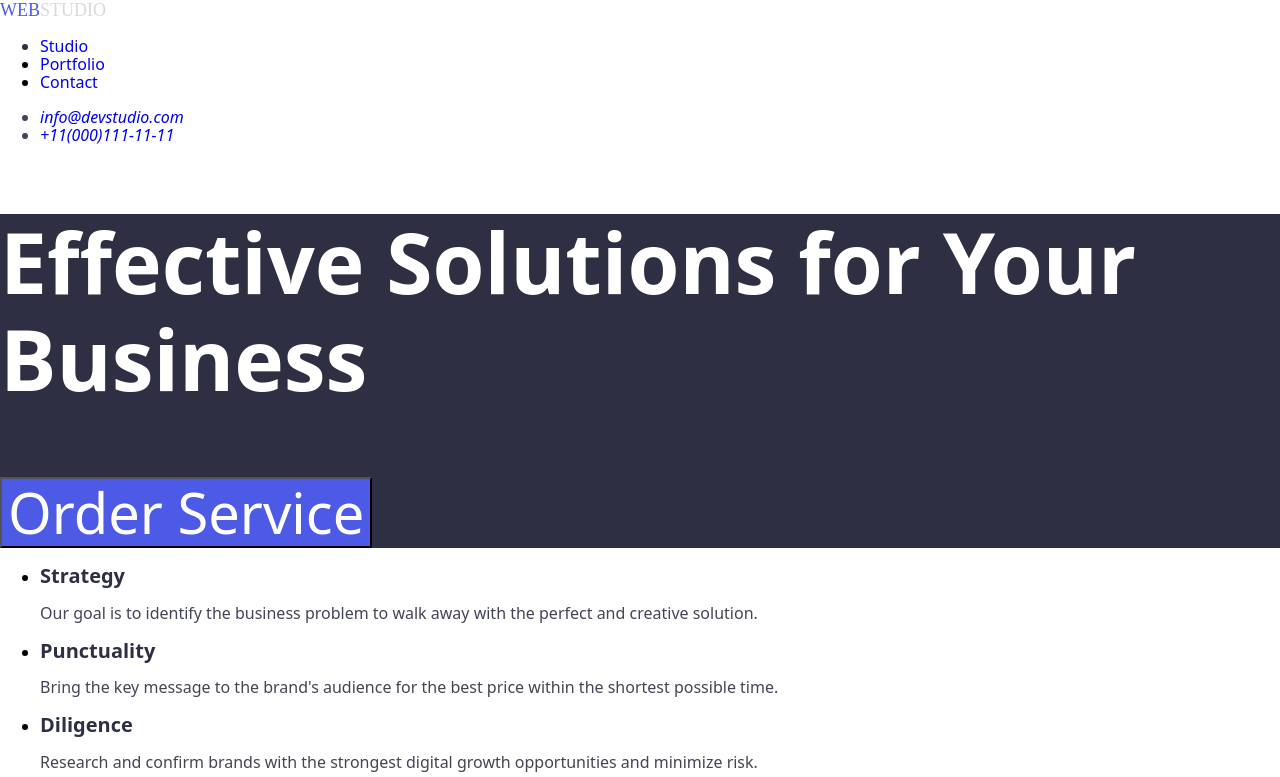
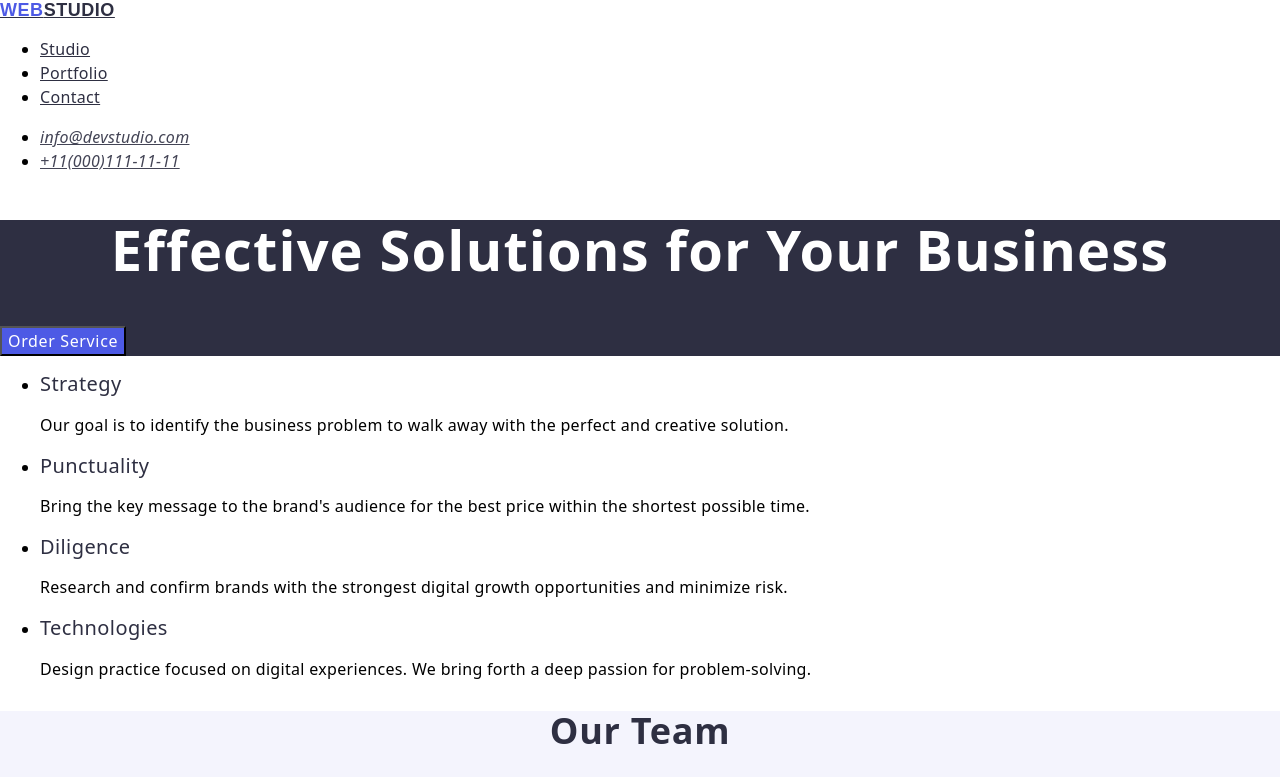
Before and after one commit to bilgekuzey/goit-markup-hw-02, a plain HTML site: page index.html in a window 1280 px wide. Shown: the top 777 px of the page. Drawn offline with nearby package versions, Linux system fonts and the light colour scheme.

Commit message:
düzenleme

```diff
--- a/css/styles.css
+++ b/css/styles.css
@@ -1,81 +1,138 @@
 .body {
   font-family: "Roboto", sans-serif;
-  color: #2e2f42;
+  color: #434455;
   background-color: #ffffff;
   font-size: 16px;
   line-height: 1.5;
-  letter-spacing: 2%;
+  letter-spacing: 0.02em;
   font-weight: regular;
 }
 
-
-.logo {
-font-size: 18px;
-  font-weight: 44;
-  font-family: "Raleway";
-  color: #d9d9d9;
-
+.nav-logo {
+  font-family: "Raleway", sans-serif;
+  font-weight: 700;
+  font-size: 18px;
+  line-height: 1.17;
+  letter-spacing: 0.03em;
+  text-transform: uppercase;
+  color: #2e2f42;
 }
 
-.logo span {
+.nav-logo span {
   color: #4d5ae5;
 }
 
-.header a {
-  text-decoration: none}
-
-.menu .menu-ul .menu-item {
-    color:#2E2F42;
-    font-weight: Medium;
-
+.nav-list .nav-list-item .link {
+  font-weight: 500;
+  font-size: 16px;
+  line-height: 1.5;
+  letter-spacing: 0.02em;
+  color: #2e2f42;
 }
 
-
-.menu .menu-ul .menu-item:hover,
-.menu .menu-ul .menu-item:active,
-.menu .menu-ul .menu-item:focus,
-.adres {
-  color: #404BBF
+.nav-list__list-item .link:hover,
+.nav-list__list-item .link:focus {
+  color: #404bbf;
 }
 
-.adres {
-  color: #434455
+.contact .link {
+  font-size: 16px;
+  line-height: 1.5;
+  letter-spacing: 0.02em;
+  color: #434455;
 }
 
-.main1 {
-  background-color: #2e2f42;
-  font-weight: bold;
-  font-size: 56px;
-  color: white;
-  line height: 60px;
+.contact .link:hover,
+.contact .link:focus {
+  color: #404bbf;
 }
 
-.button {
-  background-color: #4D5AE5;
-  color: white;
+.section1 {
+  background-color: #2e2f42;
 }
 
-.button hover {
-  color: #404BBF
+.section1_title {
+  font-size: 56px;
+  font-weight: 700;
+  line-height: 1.07;
+  letter-spacing: 0.02em;
+  text-align: center;
+  color: #ffffff;
+}
+
+.section1_button {
+  background-color: #4d5ae5;
+  font-weight: 500;
+  line-height: 1.5;
+  letter-spacing: 0.04em;
+  color: #ffffff;
+}
+
+.section1_button:hover,
+.section1_button:focus {
+  background-color: #404bbf;
+}
+
+.section3_item {
+  background-color: #fff;
+}
+
+.section3 {
+  background-color: #f4f4fd;
+}
+
+.section3_header {
+  font-size: 36px;
+  font-weight: 700;
+  line-height: 1.11;
+  letter-spacing: 0.02em;
+  text-align: center;
+  color: #2e2f42;
+  text-transform: capitalize;
+}
+.text {
+  font-size: 16px;
+  line-height: 1.5;
+  letter-spacing: 0.02em;
 }
 
 .h2 {
-  font-weight: medium;
+  color: #2e2f42;
   font-size: 20px;
-  letter-spacing: 2%;
-  color: #2E2F42
+  font-weight: 500;
+  line-height: 1.2;
+  letter-spacing: 0.02em;
 }
-.text {
-  color: #434455
-}
-.title {
-  font-weight: bold;
+.portfolio_header {
+  color: #2e2f42;
   font-size: 36px;
-  color: #434455;
+  font-weight: 700;
+  line-height: 1.11;
+  letter-spacing: 0.02em;
+  text-align: center;
+  text-transform: capitalize;
 }
 
+.section_footer {
+  background-color: #2e2f42;
+}
+.footer_text {
+  line-height: 1.5;
+  letter-spacing: 0.02em;
+  color: #f4f4fd;
+}
+.section_footer {
+  background-color: #2e2f42;
+}
+.footer-logo span {
+  color: #4d5ae5;
+}
 
-.footer {
-  background-color: #2E2F42;
-  color: white
+.footer-logo {
+  color: #f4f4fd;
 }
+.footer_text {
+  line-height: 1.5;
+  letter-spacing: 0.02em;
+  color: #f4f4fd;
+}
--- a/index.html
+++ b/index.html
@@ -10,32 +10,38 @@
     <link rel="stylesheet" href="./css/styles.css" />
   </head>
   <body>
-    <header class="header">
-      <a href="./index.html" class="logo"> <span>WEB</span>STUDIO</a>
+    <header>
+      <a href="./index.html" class="nav-logo"> <span>WEB</span>STUDIO</a>
 
-      <nav class="menu">
-        <ul class="menu-ul">
-          <li class="menu-item"><a href="#">Studio</a></li>
-          <li><a href="#">Portfolio</a></li>
-          <li><a href="#">Contact</a></li>
+      <nav>
+        <ul class="nav-list">
+          <li class="nav-list-item"><a class="link" href="#">Studio</a></li>
+          <li class="nav-list-item"><a class="link" href="#">Portfolio</a></li>
+          <li class="nav-list-item"><a class="link" href="#">Contact</a></li>
         </ul>
       </nav>
 
-      <address class="adres">
+      <address class="contact">
         <ul>
-          <li><a href="mailto:info@devstudio.com">info@devstudio.com</a></li>
-          <li><a href="#">+11(000)111-11-11</a></li>
+          <li>
+            <a class="link" href="mailto:info@devstudio.com"
+              >info@devstudio.com</a
+            >
+          </li>
+          <li><a class="link" href="#">+11(000)111-11-11</a></li>
         </ul>
       </address>
     </header>
 
     <main>
-      <section class="main1">
-        <h1>Effective Solutions for Your Business</h1>
-        <button class="button" button type="button">Order Service</button>
+      <section class="section1">
+        <h1 class="section1_title">Effective Solutions for Your Business</h1>
+        <button class="section1_button" button type="button">
+          Order Service
+        </button>
       </section>
 
-      <section class="main2">
+      <section class="section2">
         <ul>
           <li>
             <h2 class="h2">Strategy</h2>
@@ -68,10 +74,10 @@
         </ul>
       </section>
 
-      <section class="main3">
-        <h1 class="title">Our Team</h1>
+      <section class="section3">
+        <h1 class="section3_header">Our Team</h1>
         <ul>
-          <li>
+          <li class="section3_item">
             <img
               src="images/mark.png"
               alt="Mark Guerreo"
@@ -82,7 +88,7 @@
             <p class="text">Product Designer</p>
           </li>
 
-          <li>
+          <li class="section3_item">
             <img
               src="images/tomford.png"
               alt="Tom Ford"
@@ -93,7 +99,7 @@
             <p class="text">Frontend Developer</p>
           </li>
 
-          <li>
+          <li class="section3_item">
             <img
               src="images/camila.png"
               alt="Camila Garcia"
@@ -104,7 +110,7 @@
             <p class="text">Marketing</p>
           </li>
 
-          <li>
+          <li class="section3_item">
             <img
               src="images/aniel.png"
               alt="Daniel Wilson"
@@ -117,8 +123,8 @@
         </ul>
       </section>
 
-      <section class="main4">
-        <h2 class="title">Our Portfolio</h2>
+      <section class="section_portfolio">
+        <h2 class="portfoli0_header">Our Portfolio</h2>
         <ul>
           <li>
             <img
@@ -184,9 +190,9 @@
       </section>
     </main>
 
-    <footer class="footer">
-      <a href="./index.html" class="logo"> <span>WEB</span>STUDIO</a>
-      <p class="foot_text">
+    <footer class="section_footer">
+      <a href="./index.html" class="footer-logo"> <span>WEB</span>STUDIO</a>
+      <p class="footer_text">
         Increase the flow of customers and sales for your business with digital
         marketing & growth solutions.
       </p>
```
